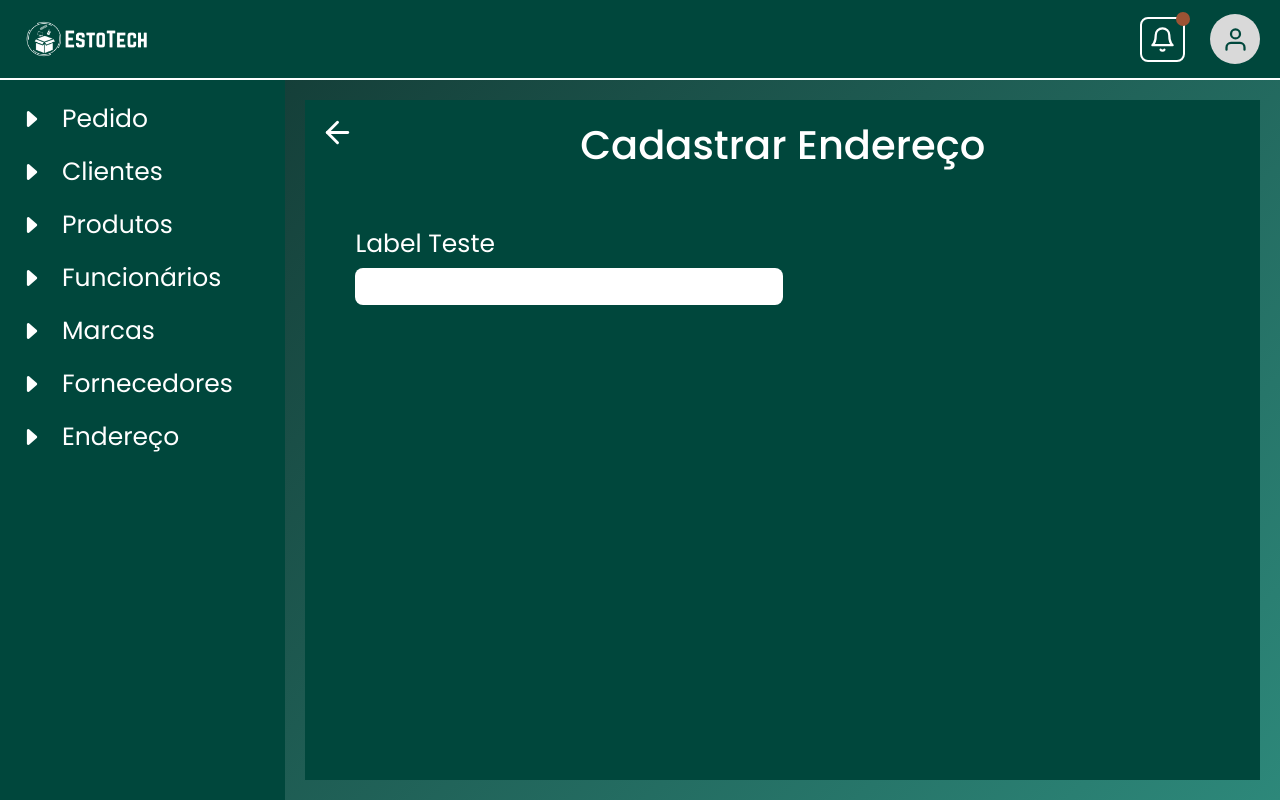
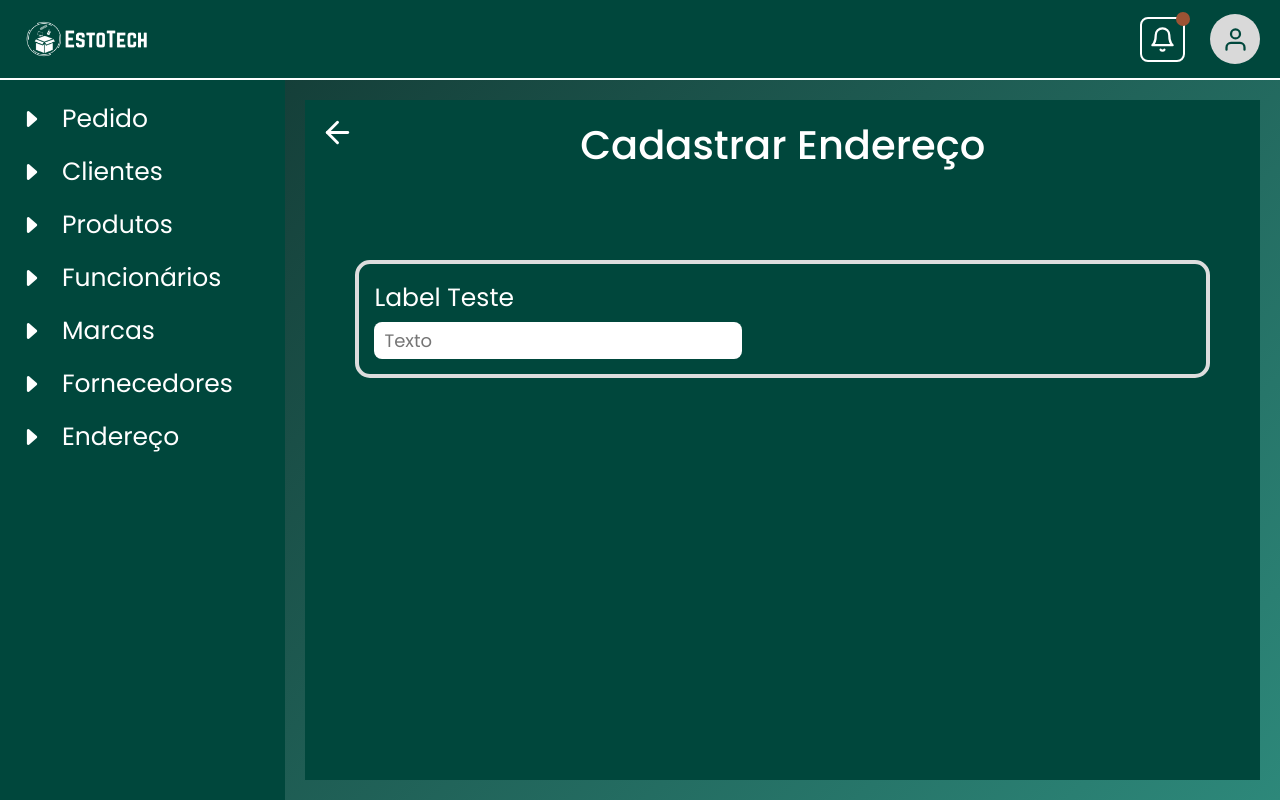
Before and after one commit to JoaoViniciusG/fs-next, a Next.js app: page /interno/endereco/cadastrar in a window 1280 px wide. Built offline with nearby package versions, Linux system fonts and the light colour scheme.

Commit message:
11/02 .1

```diff
--- a/package.json
+++ b/package.json
@@ -11,7 +11,7 @@
   "dependencies": {
     "bootstrap-icons": "^1.11.3",
     "framer-motion": "^12.0.6",
-    "next": "^15.1.6",
+    "next": "^15.1.7",
     "react": "^19.0.0",
     "react-dom": "^19.0.0",
     "react-feather": "^2.0.10",
--- a/src/app/interno/endereco/cadastrar/page.jsx
+++ b/src/app/interno/endereco/cadastrar/page.jsx
@@ -1,14 +1,21 @@
 "use client";
+
+import {
+    useState
+} from 'react';
 
 import InputLabel from '@/components/inputs/inputLabel/inputLabel';
 import styles from './page.module.css';
 
 import BasicScreen from "@/components/screens/basicScreen/basicScreen";
+import BorderContainer from '@/components/containers/borderContainer/page';
 
 export default function PageEnderecoCadastrar() {
     return (
         <BasicScreen pageTitle="Cadastrar Endereço">
-            <InputLabel label="Label Teste" width='50%' readonly={true}/>
+            <BorderContainer>
+                <InputLabel label="Label Teste" placeholder="Texto"/>
+            </BorderContainer>
         </BasicScreen>
     );
 };
--- a/src/components/containers/borderContainer/page.jsx
+++ b/src/components/containers/borderContainer/page.jsx
@@ -3,7 +3,7 @@ import styles from './page.module.css';
 export default function BorderContainer({ title, children}) {
     return (
         <div className={styles.containerMaster}>
-            <h1 className={styles.titleContainer}><span>{title}</span></h1>
+            <h1 style={{display: (title == null) ? "none" : "block" }} className={styles.titleContainer}><span>{title}</span></h1>
 
             <div className={styles.contentContainer}>{ children }</div>
         </div>
--- a/src/components/inputs/inputLabel/inputLabel.jsx
+++ b/src/components/inputs/inputLabel/inputLabel.jsx
@@ -2,13 +2,16 @@
 
 import styles from './inputLabel.module.css';
 
-export default function InputLabel({label, value, setValue, readonly=false, width="100%"}) {
+export default function InputLabel({label, value, setValue, placeholder, maxLength, required=false, readonly=false, width="100%"}) {
     return (
         <div className={styles.container}>
             <p className={styles.label}>{label}</p>
             <input
+                required={required}
+                maxLength={maxLength}
                 style={{width:width}}
                 className={styles.input}
+                placeholder={placeholder}
                 value={value}
                 onChange={(e) => setValue(e.target.value)}
                 readOnly={readonly} />
```
Also changed, not shown: 1 other file (tests, documents, lock files or other folders).
